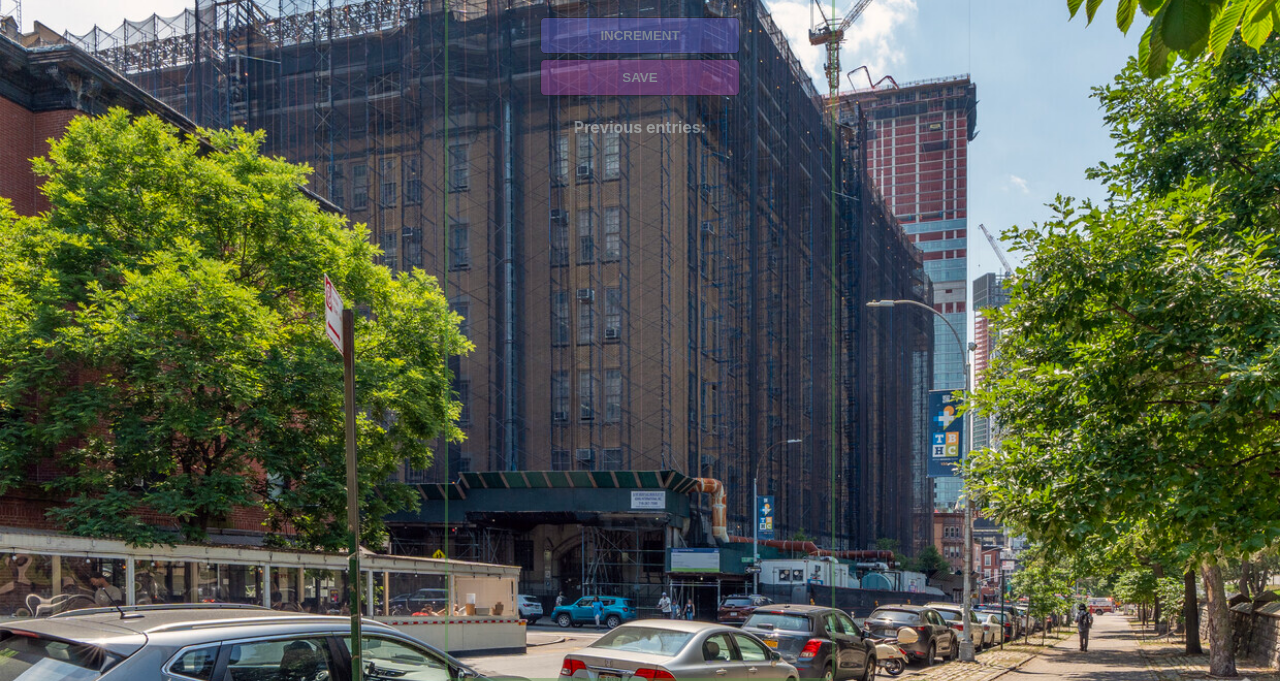
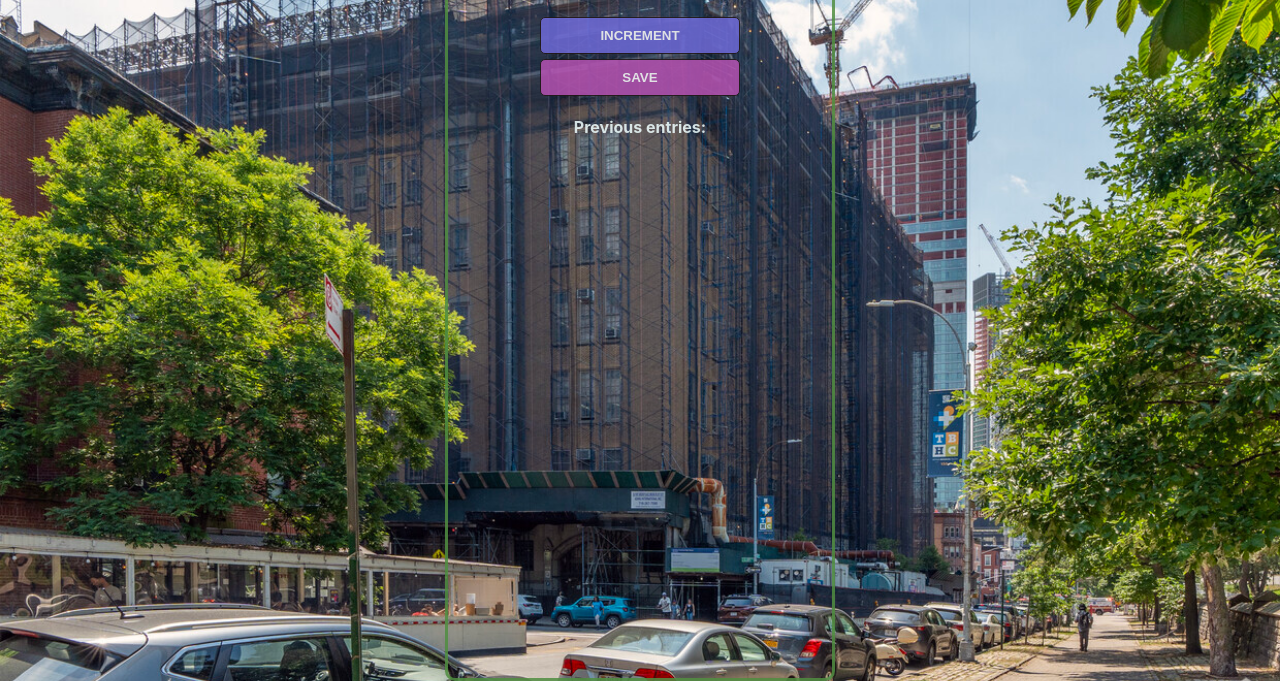
Before and after one commit to jasonl375/btechCounter, a plain HTML site: page index.html in a window 1280 px wide. Shown: the part 125-806 px from the top of the page. Drawn offline with Linux system fonts and the light colour scheme.

Commit message:
Update style.css

```diff
--- a/style.css
+++ b/style.css
@@ -9,7 +9,7 @@ body {
 }
 
 .container {
-  opacity: 0.4;
+  opacity: 0.85;
   max-width: 30%;
   max-height: 40%;
   background-color: cornflowerblue;
```
